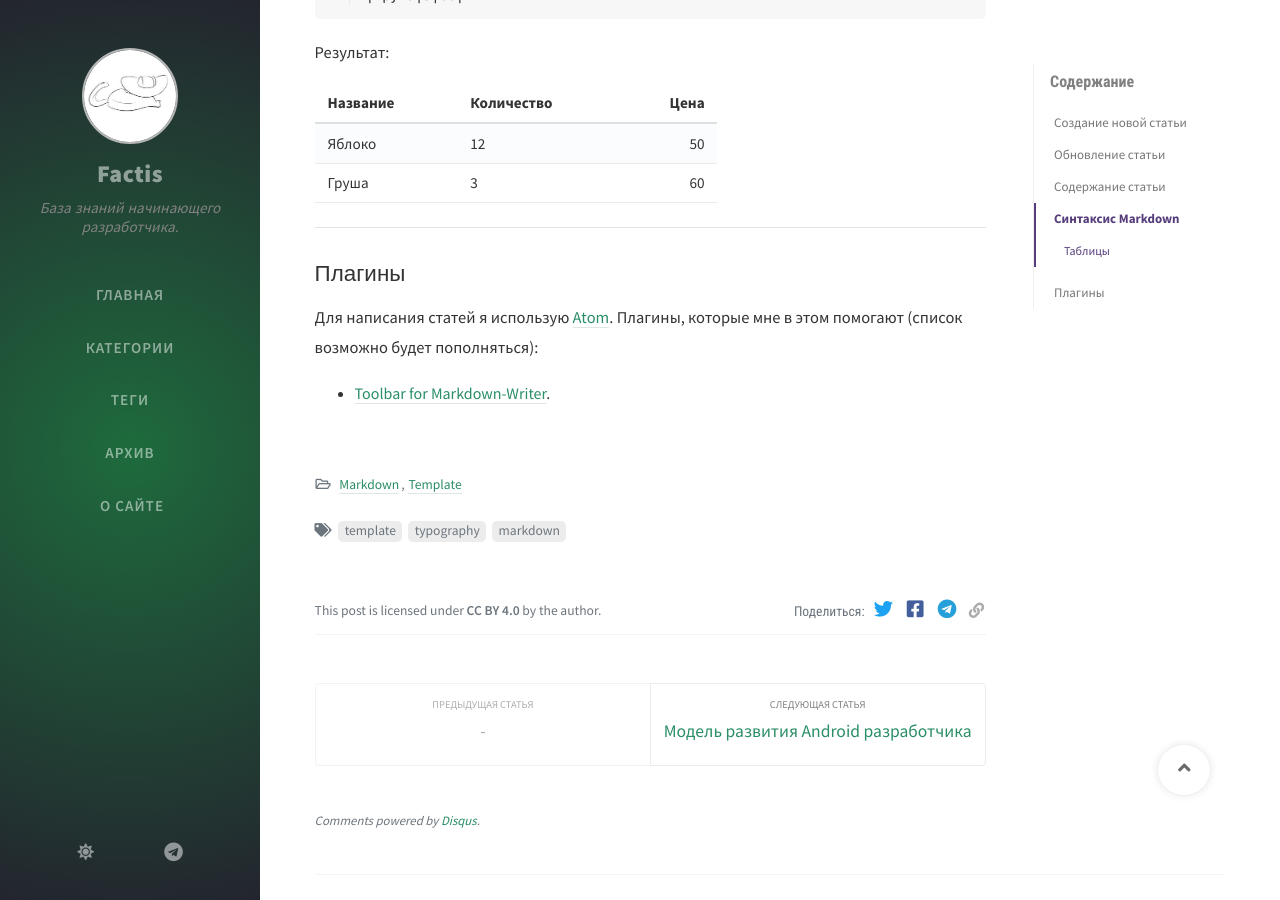
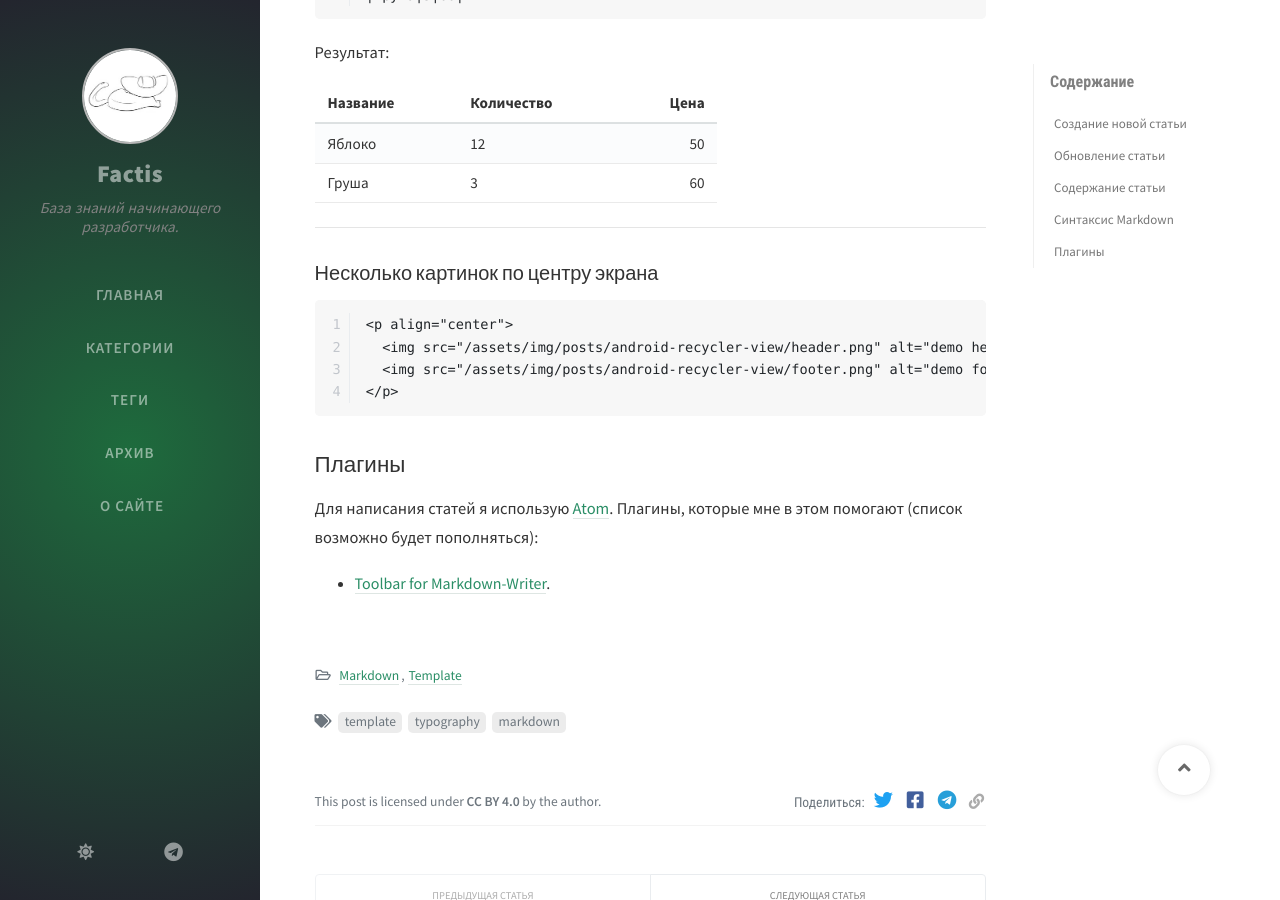
Before and after one commit to Bimlibik/bimlibik.github.io, a Jekyll site: the page built from _posts/other/2020-05-14-post-template.md, in a window 1280 px wide and 900 px high, scrolled down 2445 px. Built offline with Jekyll 4.4.1, drawn with Linux system fonts in a browser that asks for light colours; nearby versions of some CDN libraries; comment, search, counter and statistics services are not loaded.

Commit message:
Update: добавила пример того, как добавлять несколько картинок в ряд.

````diff
--- a/_posts/other/2020-05-14-post-template.md
+++ b/_posts/other/2020-05-14-post-template.md
@@ -80,9 +80,9 @@ TOC расшифровывается как **T**able **o**f **C**ontents.
 |Жирный курсив|***|Слово выделяется с двух сторон|
 |Маркированный список|-||
 
+***
 
 ### Таблицы
-***
 
 Синтаксис:
 ```
@@ -101,6 +101,15 @@ TOC расшифровывается как **T**able **o**f **C**ontents.
 
 ***
 
+### Несколько картинок по центру экрана
+
+```
+<p align="center">
+  <img src="/assets/img/posts/android-recycler-view/header.png" alt="demo header" width="400"/>
+  <img src="/assets/img/posts/android-recycler-view/footer.png" alt="demo footer" width="400"/>
+</p>
+```
+
 ## Плагины
 
 Для написания статей я использую [Atom](https://atom.io/). Плагины, которые мне
````
